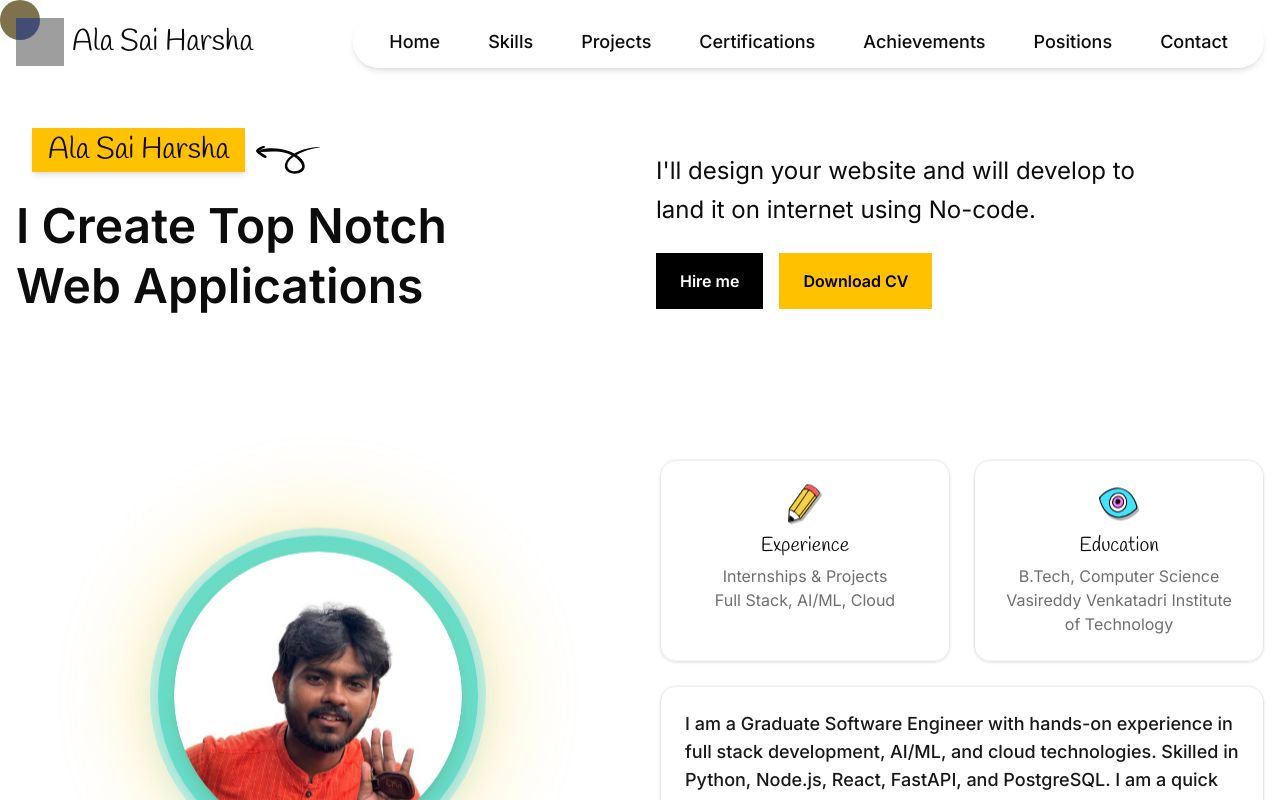
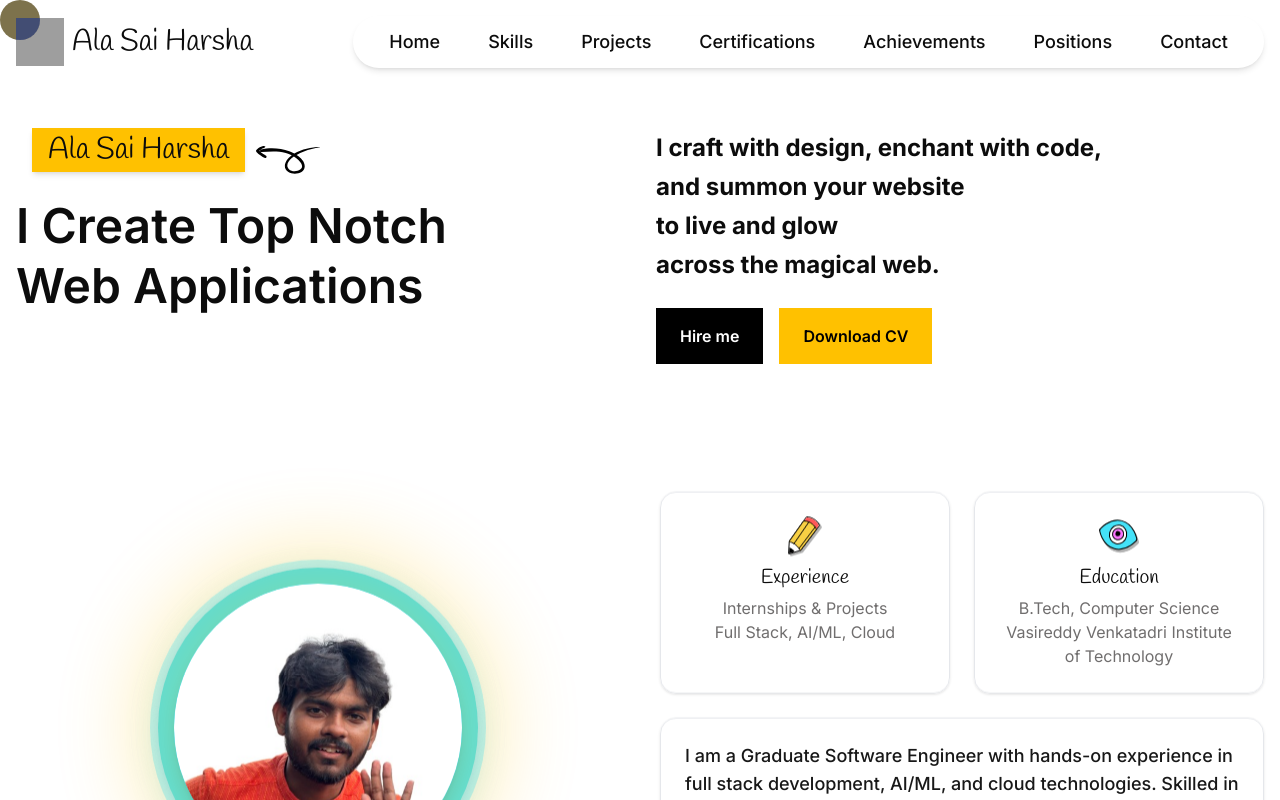
Before and after one commit to SaiHarsha502vvit/React-Portfolio, a React (Vite) app: page / in a window 1280 px wide. Shown: the top 800 px of the page. Built offline with nearby package versions, Linux system fonts and the light colour scheme; grey boxes are pictures that could not be loaded.

Commit message:
FIx: Added few Sentences

```diff
--- a/src/components/common/HeroSection.jsx
+++ b/src/components/common/HeroSection.jsx
@@ -28,10 +28,14 @@ const HeroSection = () => {
             </div>
           </div>
           <div className="flex flex-col justify-center">
-            <p className="text-2xl mb-6 leading-relaxed">
-              I'll design your website and will develop to
+            <p className="text-2xl text-wrap font-bold mb-6 leading-relaxed">
+              I craft with design, enchant with code,
               <br />
-              land it on internet using No-code.
+              and summon your website
+              <br />
+              to live and glow
+              <br />
+              across the magical web.
             </p>
             <div>
               <Button variant="primary" className="px-6 py-4 text-2xl font-semibold">
```
